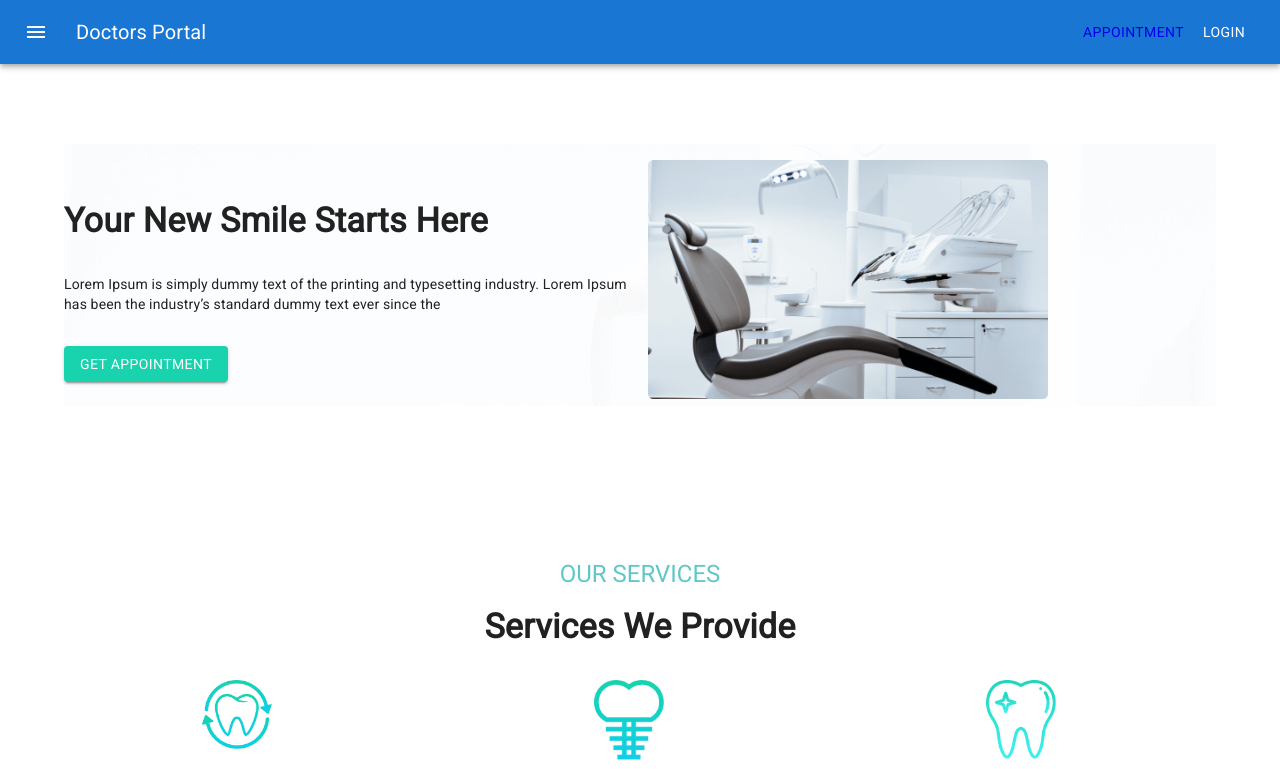
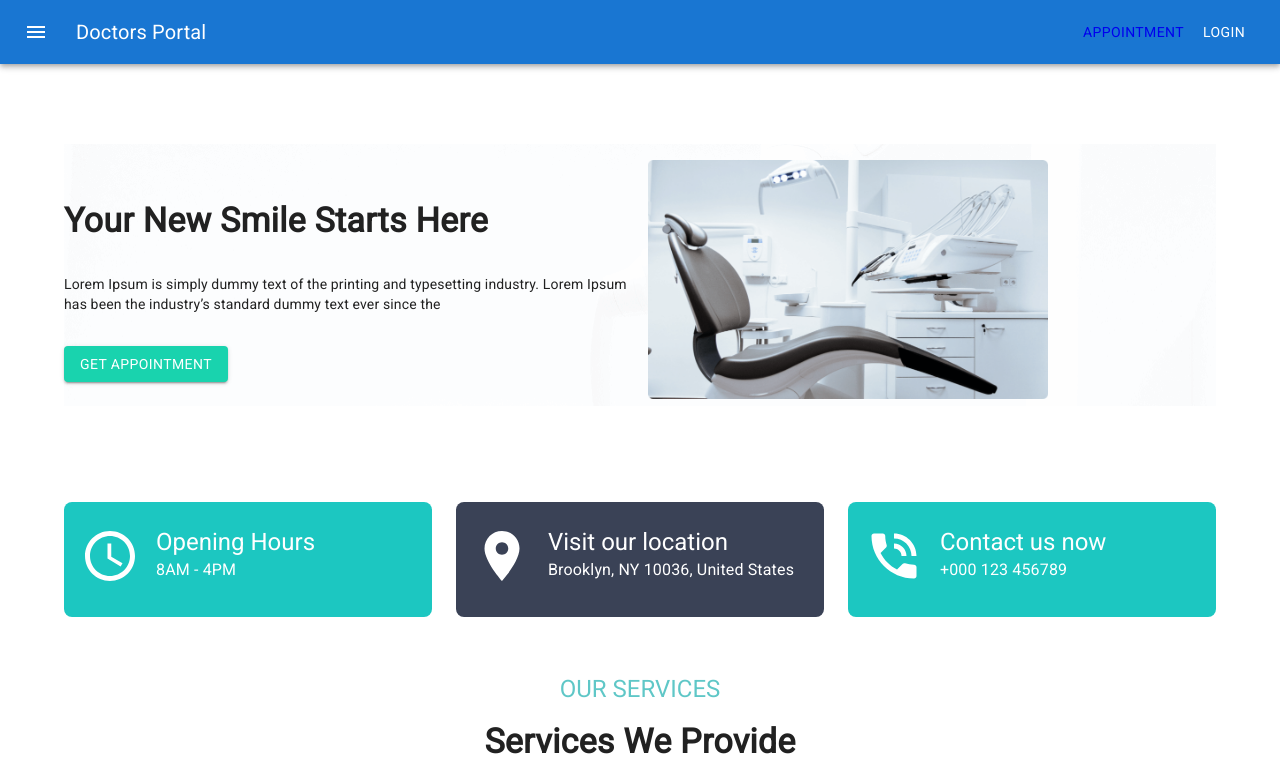
Before and after one commit to developer-suhag/doctors-portal-client, a React (Create React App) app: page / in a window 1280 px wide. Shown: the top 769 px of the page. Built offline with nearby package versions, Linux system fonts and the light colour scheme.

Commit message:
info section

```diff
--- a/src/Pages/Home/Home/Home.js
+++ b/src/Pages/Home/Home/Home.js
@@ -1,12 +1,14 @@
 import React from "react";
 import AppointmentBanner from "../AppointmentBanner/AppointmentBanner";
 import Banner from "../Banner/Banner";
+import Info from "../Info/Info";
 import Services from "../Services/Services";
 
 const Home = () => {
   return (
     <div>
       <Banner></Banner>
+      <Info></Info>
       <Services></Services>
       <AppointmentBanner></AppointmentBanner>
     </div>
--- /dev/null
+++ b/src/Pages/Home/Info/Info.js
@@ -0,0 +1,92 @@
+import AccessTimeIcon from "@mui/icons-material/AccessTime";
+import RoomIcon from "@mui/icons-material/Room";
+import PhoneInTalkIcon from "@mui/icons-material/PhoneInTalk";
+import { Container, Typography } from "@mui/material";
+import Box from "@mui/material/Box";
+import Grid from "@mui/material/Grid";
+import React from "react";
+import "./Info.css";
+
+const Info = () => {
+  return (
+    <>
+      <Container>
+        <Box sx={{ flexGrow: 1 }}>
+          <Grid
+            container
+            spacing={{ xs: 2, md: 3 }}
+            columns={{ xs: 4, sm: 8, md: 12 }}
+          >
+            <Grid item xs={4} sm={4} md={4}>
+              <Box
+                sx={{
+                  bgcolor: "#1CC7C1",
+                  color: "#fff",
+                  display: "flex",
+                  gap: 2,
+                  py: 3,
+                  px: 2,
+                  borderRadius: 2,
+                }}
+              >
+                <Box>
+                  <AccessTimeIcon sx={{ fontSize: 60 }} />
+                </Box>
+                <Box>
+                  <Typography variant="h5">Opening Hours</Typography>
+                  <Typography variant="body1">8AM - 4PM</Typography>
+                </Box>
+              </Box>
+            </Grid>
+            <Grid item xs={4} sm={4} md={4}>
+              <Box
+                sx={{
+                  bgcolor: "#3A4256",
+                  color: "#fff",
+                  display: "flex",
+                  gap: 2,
+                  py: 3,
+                  px: 2,
+                  borderRadius: 2,
+                }}
+              >
+                <Box>
+                  <RoomIcon sx={{ fontSize: 60 }} />
+                </Box>
+                <Box>
+                  <Typography variant="h5">Visit our location</Typography>
+                  <Typography variant="body1">
+                    Brooklyn, NY 10036, United States
+                  </Typography>
+                </Box>
+              </Box>
+            </Grid>
+            <Grid item xs={4} sm={4} md={4}>
+              <Box
+                sx={{
+                  bgcolor: "#1CC7C1",
+                  color: "#fff",
+                  display: "flex",
+                  gap: 2,
+                  py: 3,
+                  px: 2,
+                  borderRadius: 2,
+                }}
+              >
+                <Box>
+                  <PhoneInTalkIcon sx={{ fontSize: 60 }} />
+                </Box>
+                <Box>
+                  <Typography variant="h5">Contact us now</Typography>
+                  <Typography variant="body1">+000 123 456789</Typography>
+                </Box>
+              </Box>
+            </Grid>
+          </Grid>
+        </Box>
+      </Container>
+    </>
+  );
+};
+
+export default Info;
```
Also changed, not shown: src/Pages/Home/Info/Info.css (added), src/images/quote.svg (added).
